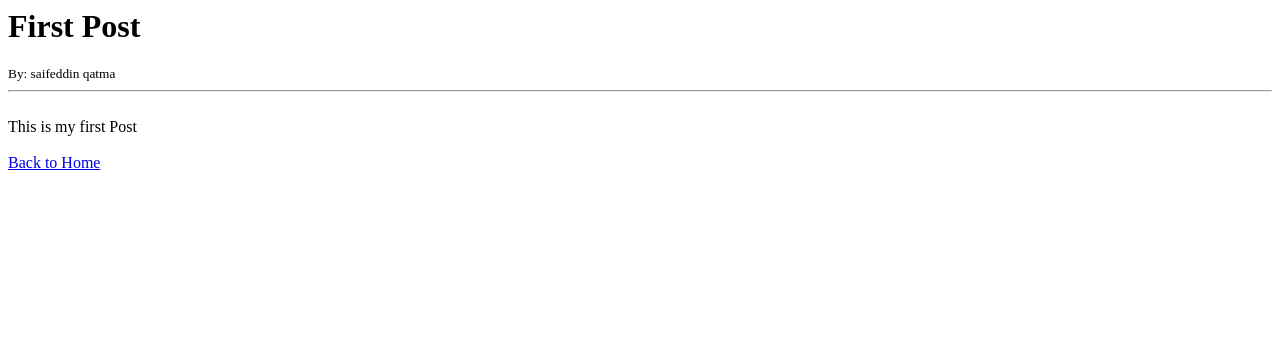
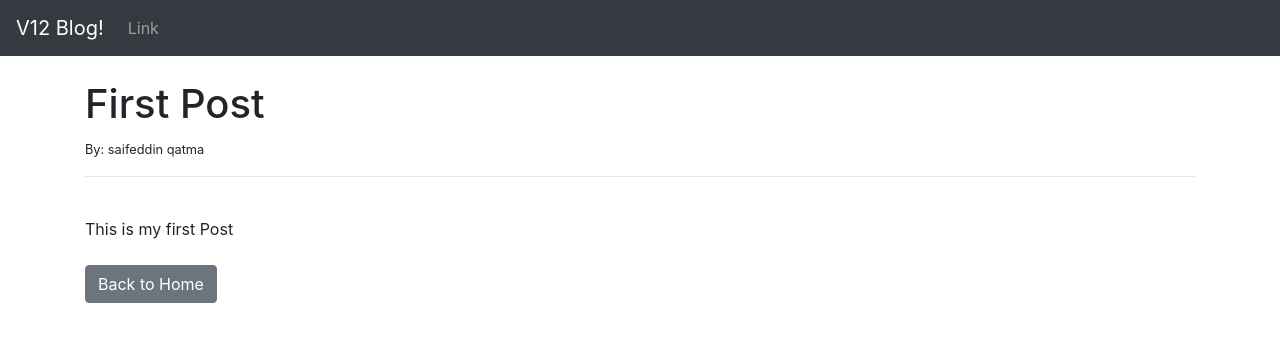
Before and after one commit to Sqatmah/Blog_python_project, a Django app: page /article/1/ in a window 1280 px wide. Shown: the top 342 px of the page. Run offline with Django 5.2, Linux system fonts and the light colour scheme; data comes from the database, SQL or seed files in the repository; both versions use the stored data as it was after the commit.

Commit message:
Enhance templates with Bootstrap: added Back button, navbar, linked V12 Blog to home, removed search, dropdown, home button; added title_tag to models and made migrations

```diff
--- a/ablog/theblog/models.py
+++ b/ablog/theblog/models.py
@@ -4,6 +4,7 @@ from django.contrib.auth.models import User
 
 class Post(models.Model):
     title = models.CharField(max_length=250)
+    title_tag = models.CharField(max_length=250, default='My blog')
     author = models.ForeignKey(User, on_delete=models.CASCADE)
     body = models.TextField()
 
--- a/ablog/theblog/templates/article_details.html
+++ b/ablog/theblog/templates/article_details.html
@@ -1,15 +1,10 @@
+{% extends 'base.html' %}
+ {% block title %}
+  {{ post.title_tag}}
+ {% endblock %}
 
-<!--
-    <small>
-  By:
-  {% if post.author.first_name %}
-      {{ post.author.first_name }} {{ post.author.last_name }}
-  {% else %}
-      {{ post.author.username }}
-  {% endif %}
-</small>
+{% block content %}
 
--->
 
 
 
@@ -21,4 +16,7 @@
 
 
     <br/><br/>
-    <a href="{% url 'home' %}">Back to Home</a>
+    <a href="{% url 'home' %}" class="btn btn-secondary">Back to Home</a>
+
+
+    {% endblock %}
--- /dev/null
+++ b/ablog/theblog/templates/base.html
@@ -0,0 +1,79 @@
+<!doctype html>
+<html lang="en">
+  <head>
+    <!-- Required meta tags -->
+    <meta charset="utf-8">
+    <meta name="viewport" content="width=device-width, initial-scale=1, shrink-to-fit=no">
+
+    <!-- Bootstrap CSS -->
+    <link rel="stylesheet" href="https://cdn.jsdelivr.net/npm/bootstrap@4.4.1/dist/css/bootstrap.min.css" integrity="sha384-Vkoo8x4CGsO3+Hhxv8T/Q5PaXtkKtu6ug5TOeNV6gBiFeWPGFN9MuhOf23Q9Ifjh" crossorigin="anonymous">
+
+    <title>
+        {% block title %}
+          V12 Blog
+        {% endblock %}
+    </title>
+
+
+  </head>
+  <body>
+    <nav class="navbar navbar-expand-lg navbar-dark bg-dark">
+  <a class="navbar-brand" href="{% url 'home' %}">V12 Blog!</a>
+  <button class="navbar-toggler" type="button" data-toggle="collapse" data-target="#navbarSupportedContent" aria-controls="navbarSupportedContent" aria-expanded="false" aria-label="Toggle navigation">
+    <span class="navbar-toggler-icon"></span>
+  </button>
+
+  <div class="collapse navbar-collapse" id="navbarSupportedContent">
+    <ul class="navbar-nav mr-auto">
+      <!-- <li class="nav-item active">
+        <a class="nav-link" href="#">Home <span class="sr-only">(current)</span></a>
+      </li>
+    -->
+      <li class="nav-item">
+        <a class="nav-link" href="#">Link</a>
+      </li>
+      <!-- <li class="nav-item dropdown">
+        <a class="nav-link dropdown-toggle" href="#" id="navbarDropdown" role="button" data-toggle="dropdown" aria-haspopup="true" aria-expanded="false">
+          Dropdown
+        </a>
+        <div class="dropdown-menu" aria-labelledby="navbarDropdown">
+          <a class="dropdown-item" href="#">Action</a>
+          <a class="dropdown-item" href="#">Another action</a>
+          <div class="dropdown-divider"></div>
+          <a class="dropdown-item" href="#">Something else here</a>
+        </div>
+      </li>
+    -->
+      <!-- <li class="nav-item">
+        <a class="nav-link disabled" href="#" tabindex="-1" aria-disabled="true">Disabled</a>
+      </li>
+    -->
+    </ul>
+
+    <!--<form class="form-inline my-2 my-lg-0">
+      <input class="form-control mr-sm-2" type="search" placeholder="Search" aria-label="Search">
+      <button class="btn btn-outline-success my-2 my-sm-0" type="submit">Search</button>
+    </form>
+        -->
+  </div>
+</nav>
+
+
+    <br/>
+    <div class="container">
+
+    {% block content %}
+
+
+    {% endblock %}
+    </div>
+
+
+
+    <!-- Optional JavaScript -->
+    <!-- jQuery first, then Popper.js, then Bootstrap JS -->
+    <script src="https://code.jquery.com/jquery-3.4.1.slim.min.js" integrity="sha384-J6qa4849blE2+poT4WnyKhv5vZF5SrPo0iEjwBvKU7imGFAV0wwj1yYfoRSJoZ+n" crossorigin="anonymous"></script>
+    <script src="https://cdn.jsdelivr.net/npm/popper.js@1.16.0/dist/umd/popper.min.js" integrity="sha384-Q6E9RHvbIyZFJoft+2mJbHaEWldlvI9IOYy5n3zV9zzTtmI3UksdQRVvoxMfooAo" crossorigin="anonymous"></script>
+    <script src="https://cdn.jsdelivr.net/npm/bootstrap@4.4.1/dist/js/bootstrap.min.js" integrity="sha384-wfSDF2E50Y2D1uUdj0O3uMBJnjuUD4Ih7YwaYd1iqfktj0Uod8GCExl3Og8ifwB6" crossorigin="anonymous"></script>
+  </body>
+</html>
```
Also changed, not shown: ablog/theblog/templates/home.html (+8 -0 lines), ablog/db.sqlite3, ablog/theblog/migrations/0002_post_title_tag.py (added).
